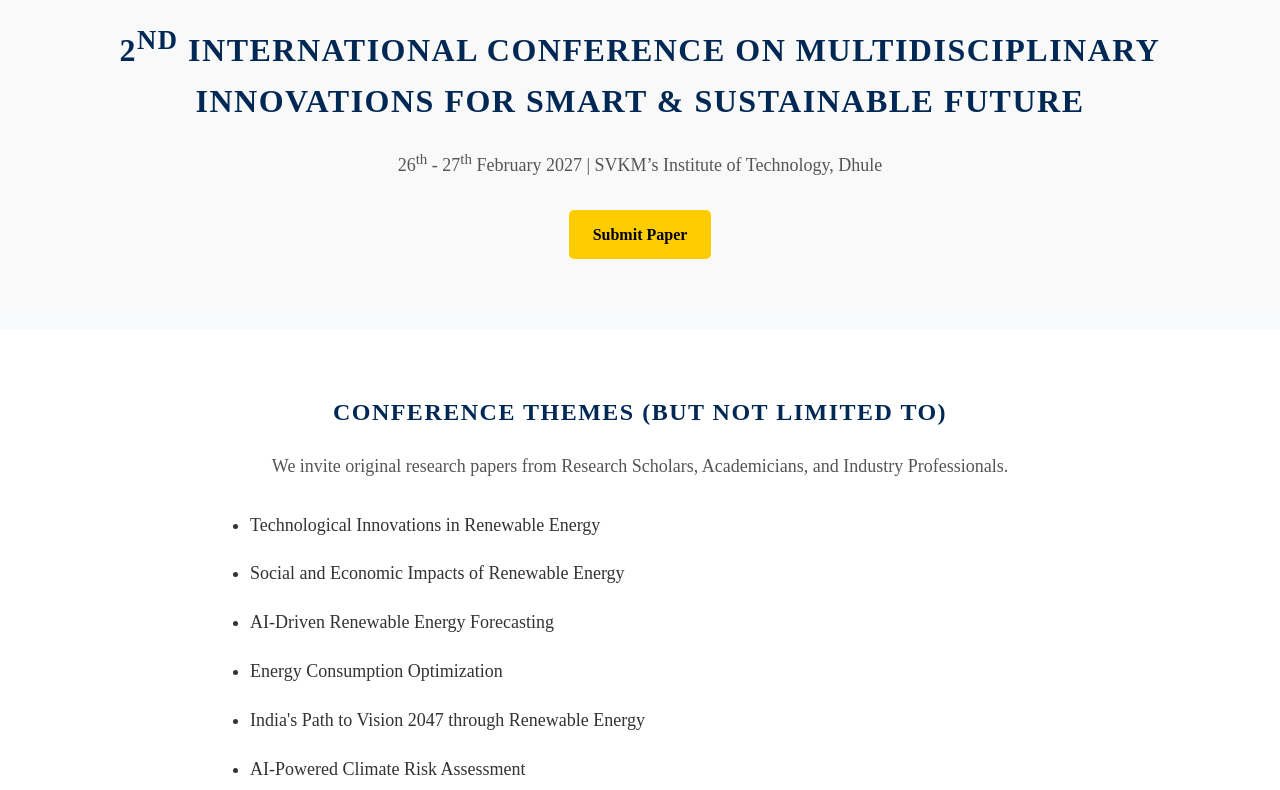
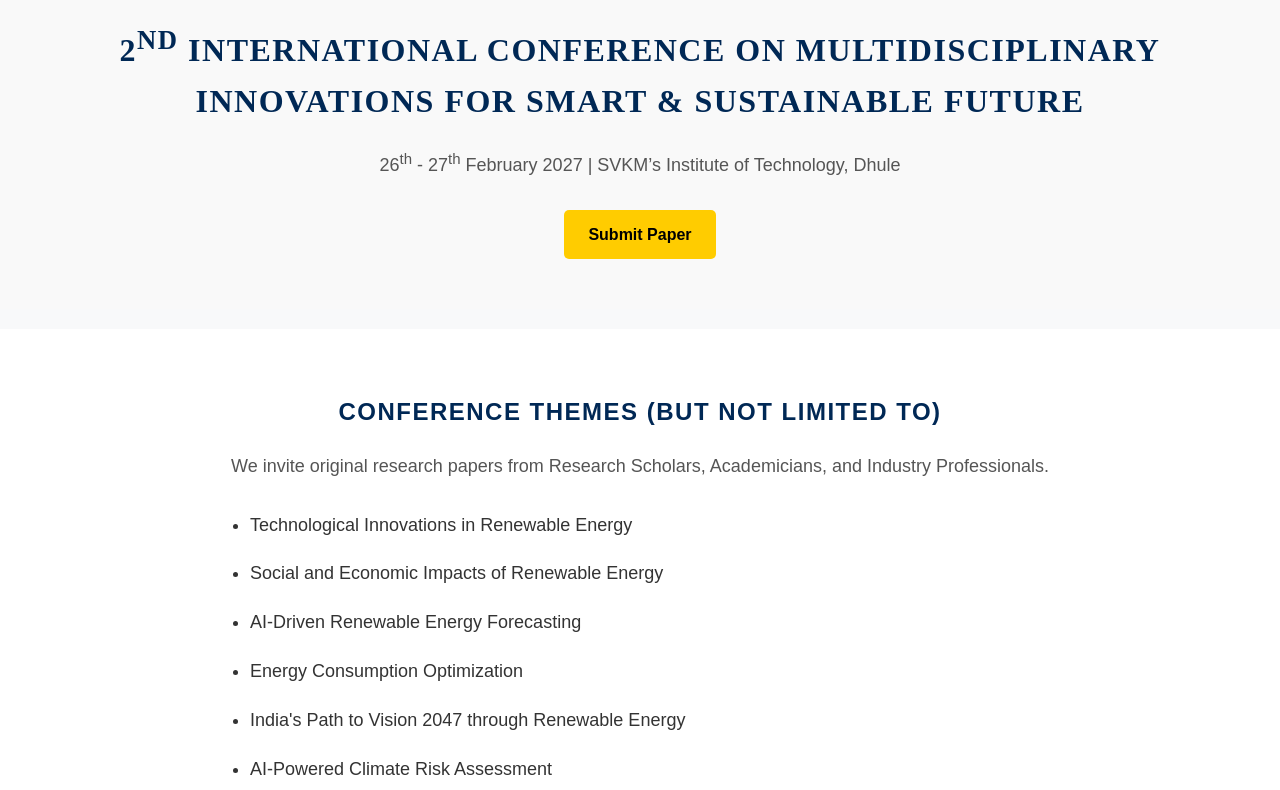
Before and after one commit to Dhanshri-Nerkar/IEEE, a plain HTML site: page call-for-papers.html in a window 1280 px wide. Shown: the part 431-1221 px from the top of the page. Drawn offline with Linux system fonts and the light colour scheme.

Commit message:
Change font family to Arial in call-for-papers.html

```diff
--- a/call-for-papers.html
+++ b/call-for-papers.html
@@ -7,7 +7,7 @@
     <style>
         /* General Styles */
         body {
-            font-family: 'Times New Roman', serif;
+            font-family: Arial, sans-serif;
             margin: 0;
             padding: 0;
             background-color: #f8f9fa;
```
